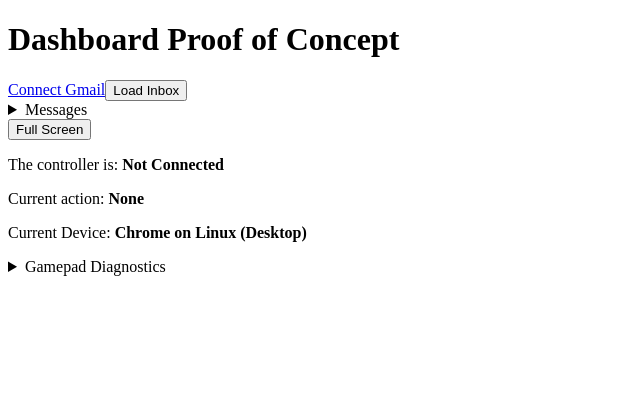
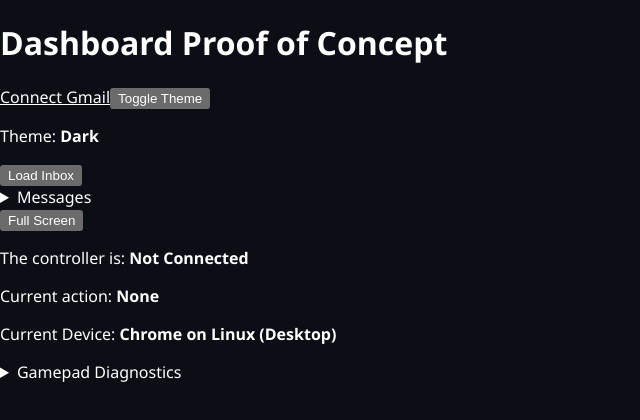
Before and after one commit to detonationbox0/dashboard, a React (Vite) app: page / in a window 1280 px wide. Shown: the top 420 px of the page, without its empty margins (0-640 px from the left). Built offline with nearby package versions, Linux system fonts and the light colour scheme.

Commit message:
Add some basic theming elements, create theme json

```diff
--- a/src/App.jsx
+++ b/src/App.jsx
@@ -1,5 +1,6 @@
-import { useState, useEffect, useRef } from 'react'
+import { useState, useEffect, useMemo, useRef } from 'react'
 import MessageBox from './MessageBox.jsx'
+import { applyTheme, defaultThemeName, themeNames, themes } from './theme/theme.js'
 
 function getDeviceInfo() {
   const ua = navigator.userAgent;
@@ -38,17 +39,30 @@ function App() {
   const [isInboxLoading, setIsInboxLoading] = useState(false);
   const [selectedBoxIndex, setSelectedBoxIndex] = useState(0);
   const [diagnostics, setDiagnostics] = useState(null);
+  const [themeName, setThemeName] = useState(defaultThemeName);
   const messagesCountRef = useRef(0);
   const lastDiagUpdateRef = useRef(0);
 
   const prevButtons = useRef([]);
   const prevAxes = useRef([]);
+  const themeLabel = themes[themeName]?.name || themeName;
+  const themeOptions = useMemo(() => themeNames.length ? themeNames : [defaultThemeName], []);
 
   const goFullscreen = () => {
     const elem = document.documentElement;
     if (elem.requestFullscreen) elem.requestFullscreen();
   };
 
+  const toggleTheme = () => {
+    if (!themeOptions.length) return;
+    const currentIndex = themeOptions.indexOf(themeName);
+    const nextIndex = currentIndex >= 0 ? (currentIndex + 1) % themeOptions.length : 0;
+    setThemeName(themeOptions[nextIndex]);
+  };
+
+  useEffect(() => {
+    applyTheme(themeName);
+  }, [themeName]);
 
 
   useEffect(() => {
@@ -163,6 +177,8 @@ function App() {
       <h1>Dashboard Proof of Concept</h1>
 
       <a href="/auth/google">Connect Gmail</a>
+      <button onClick={toggleTheme}>Toggle Theme</button>
+      <p>Theme: <b>{themeLabel}</b></p>
       <button onClick={loadInbox}>Load Inbox</button>
       {isInboxLoading ? <p>Loading inbox...</p> : null}
       {inboxError ? <p>Error: {inboxError}</p> : null}
--- a/src/main.jsx
+++ b/src/main.jsx
@@ -1,6 +1,7 @@
 import { StrictMode } from 'react'
 import { createRoot } from 'react-dom/client'
 import App from './App.jsx'
+import './styles/theme.css'
 
 createRoot(document.getElementById('root')).render(
   <StrictMode>
--- /dev/null
+++ b/src/styles/theme.css
@@ -0,0 +1,27 @@
+:root {
+  color-scheme: dark;
+  --app-bg: #0b0e14;
+  --app-text: #ffffff;
+  --app-font: "Atkinson Hyperlegible", "Segoe UI", Tahoma, sans-serif;
+}
+
+* {
+  box-sizing: border-box;
+}
+
+html,
+body,
+#root {
+  height: 100%;
+}
+
+body {
+  margin: 0;
+  background: var(--app-bg);
+  color: var(--app-text);
+  font-family: var(--app-font);
+}
+
+a {
+  color: inherit;
+}
--- /dev/null
+++ b/src/theme/theme.js
@@ -0,0 +1,29 @@
+import themeConfig from "./themes.json";
+
+export const themes = themeConfig.themes || {};
+export const themeNames = Object.keys(themes);
+export const defaultThemeName = themeConfig.default || themeNames[0] || "dark";
+
+export function applyTheme(themeName) {
+  const name = themes[themeName] ? themeName : defaultThemeName;
+  const theme = themes[name];
+  if (!theme || typeof document === "undefined") {
+    return name;
+  }
+
+  const root = document.documentElement;
+  const vars = theme.vars || {};
+
+  Object.entries(vars).forEach(([key, value]) => {
+    root.style.setProperty(key, value);
+  });
+
+  if (theme.colorScheme) {
+    root.style.setProperty("color-scheme", theme.colorScheme);
+  } else {
+    root.style.removeProperty("color-scheme");
+  }
+
+  root.dataset.theme = name;
+  return name;
+}
--- /dev/null
+++ b/src/theme/themes.json
@@ -0,0 +1,23 @@
+{
+  "default": "dark",
+  "themes": {
+    "dark": {
+      "name": "Dark",
+      "colorScheme": "dark",
+      "vars": {
+        "--app-bg": "#0b0e14",
+        "--app-text": "#ffffff",
+        "--app-font": "Atkinson Hyperlegible, Segoe UI, Tahoma, sans-serif"
+      }
+    },
+    "light": {
+      "name": "Light",
+      "colorScheme": "light",
+      "vars": {
+        "--app-bg": "#f7f7f7",
+        "--app-text": "#0b0e14",
+        "--app-font": "Atkinson Hyperlegible, Segoe UI, Tahoma, sans-serif"
+      }
+    }
+  }
+}
```
Also changed, not shown: 1 other file (tests, documents, lock files or other folders).
